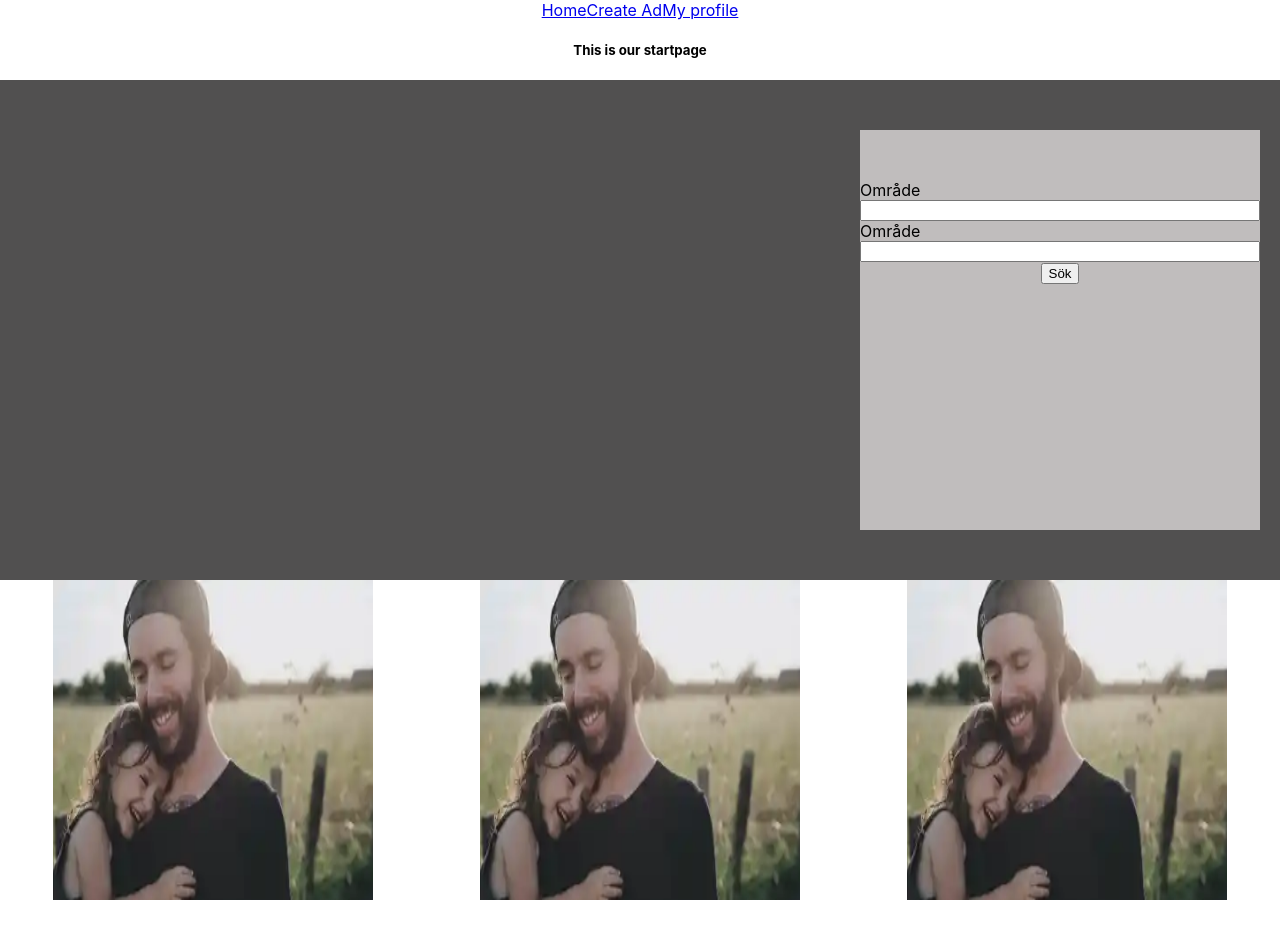
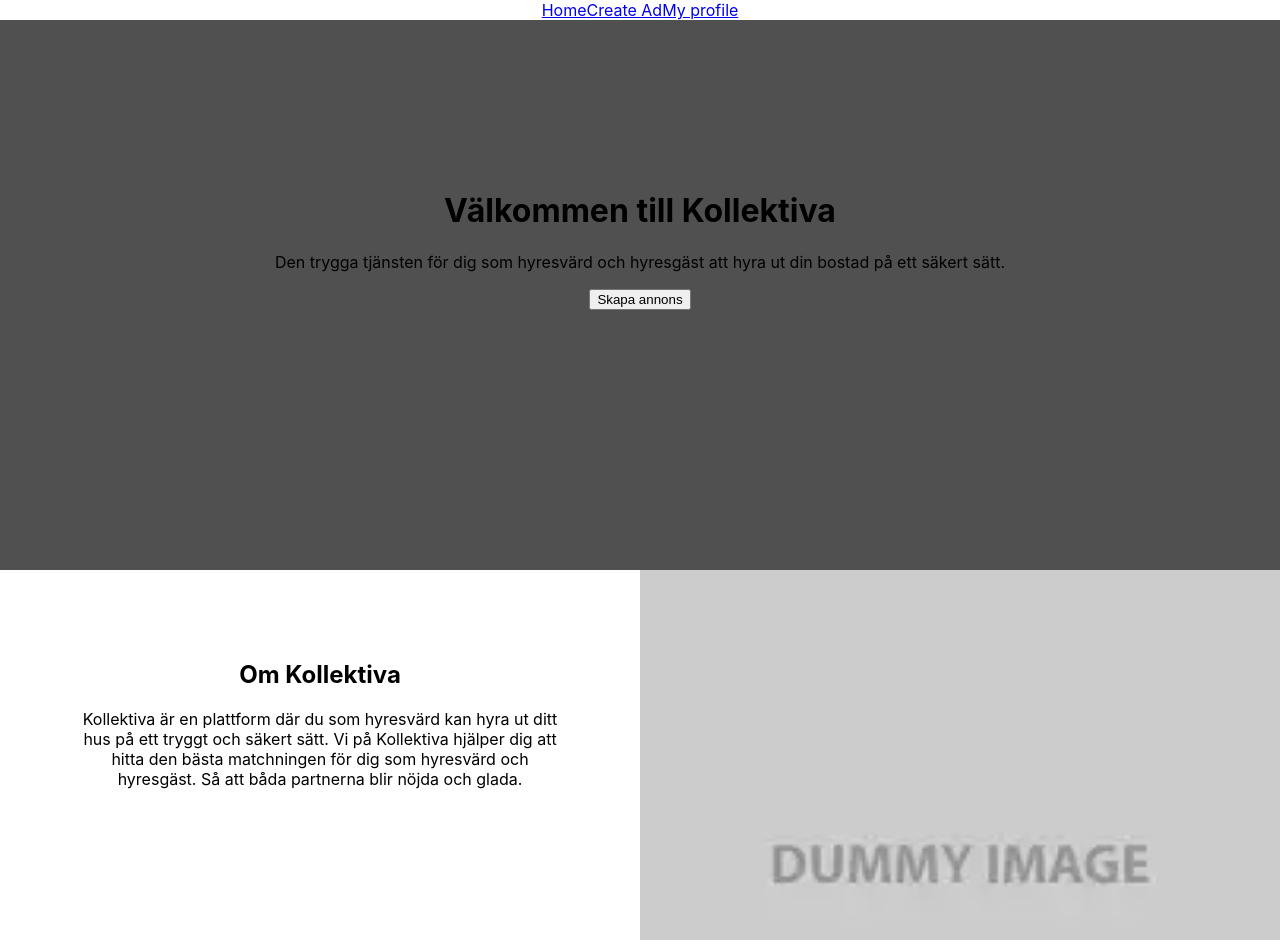
Before and after one commit to itisalbin/kollektiva-react, a React (Create React App) app: page / in a window 1280 px wide. Shown: the top 940 px of the page. Built offline with nearby package versions, Linux system fonts and the light colour scheme.

Commit message:
Tweeks on startpage

```diff
--- a/src/pages/startPage.js
+++ b/src/pages/startPage.js
@@ -1,24 +1,33 @@
 import React from "react";
 import "./startPage.scss";
-import TextInput from "../components /TextInput";
 import Button from "../components /Button";
-
 import UspCard from "../components /UspCard";
 import Image from "../Assets/Images/dummy1.webp";
+import DummyImage from "../Assets/Images/dummy2.webp";
 
 const StartPage = () => {
   return (
     <div>
-      <h5>This is our startpage</h5>
-      <div className="search-container">
-        <div className="search-field">
-          <TextInput lableText="Område" name="area" />
-          <TextInput lableText="Område" name="area" />
-          <Button
-          text="Sök"
-          />
+      <div className="header-container">
+        <h1>Välkommen till Kollektiva</h1>
+        <p>
+          Den trygga tjänsten för dig som hyresvärd och hyresgäst att hyra ut
+          din bostad på ett säkert sätt.
+        </p>
+        <Button text="Skapa annons" />
+      </div>
+      <section className="about-container">
+        <div className="text-container">
+          <h2>Om Kollektiva</h2>
+          <p>
+            Kollektiva är en plattform där du som hyresvärd kan hyra ut ditt hus
+            på ett tryggt och säkert sätt. Vi på Kollektiva hjälper dig att
+            hitta den bästa matchningen för dig som hyresvärd och hyresgäst. Så
+            att båda partnerna blir nöjda och glada.
+          </p>
         </div>
-      </div>
+        <img src={DummyImage} alt="a house"></img>
+      </section>
       <div className="usp-container">
         <UspCard
           alt="Alt"
--- a/src/pages/startPage.scss
+++ b/src/pages/startPage.scss
@@ -1,12 +1,11 @@
+.header-container {
+  background-color: #515050;
+  height: 400px;
+  padding-left: 150px;
+  padding-right: 150px;
+  padding-top: 150px;
 
-.search-container{
-    background-color: #515050;
-    height: 500px;
-    display: flex;
-    justify-content: end;
-    align-items: center;
-
-    .search-field{
+  .search-field {
     background-color: rgb(192, 189, 189);
     width: 400px;
     height: 350px;
@@ -14,7 +13,21 @@
     padding-top: 50px;
   }
 }
-.usp-container{
+.about-container {
+  display: flex;
+  height: 600px;
+
+  .text-container {
+    width: 40vw;
+    padding: 70px;
+  }
+
+  img {
+    width: 50vw;
+    object-fit: cover;
+  }
+}
+.usp-container {
   display: flex;
   justify-content: space-around;
 }
```
Also changed, not shown: src/Assets/Images/dummy2.webp (added). Lines whose indentation alone changed are shown as unchanged.
